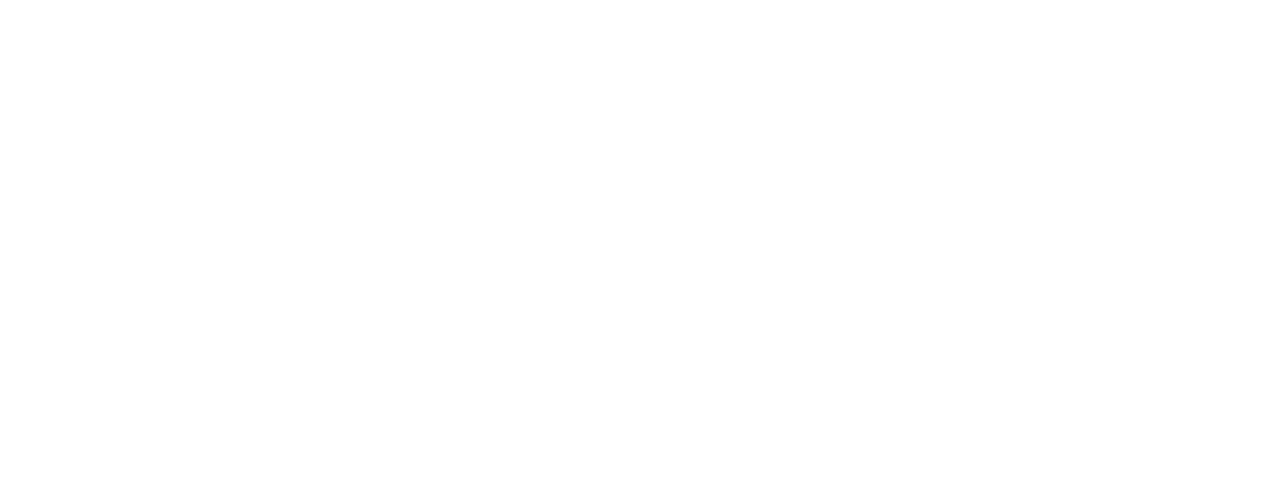
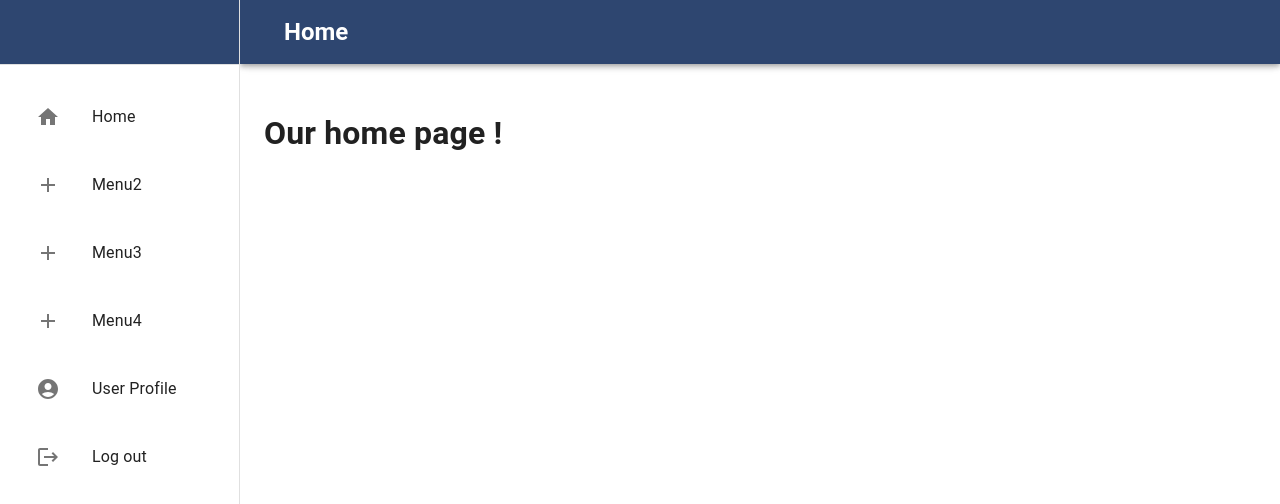
Before and after one commit to amansbhandari/comparify, a React (Create React App) app in the folder client/: page /home in a window 1280 px wide. Before the commit this address had no page. Shown: the top 504 px of the page. Built offline with nearby package versions, Linux system fonts and the light colour scheme.

Commit message:
Home Screen Template and User Details | Issue 25 | Issue 42

```diff
--- a/client/src/app-routes.js
+++ b/client/src/app-routes.js
@@ -1,6 +1,7 @@
 import React from "react";
 import { BrowserRouter as Router, Routes, Route } from "react-router-dom";
 import LandingPage from "./components/landing/LandingPage";
+import Menus from "./components/side-navigation/Menus";
 import UserProfile from "./components/user-profile/UserProfile";
 
 const AppRoutes = (props) => {
@@ -10,6 +11,7 @@ const AppRoutes = (props) => {
       <Routes>
         <Route path="/" element={<LandingPage />} />
         <Route path="/userprofile" element={<UserProfile />} />
+        <Route path="/home" element={<Menus/>} />
       </Routes>
     </Router>
   );
--- /dev/null
+++ b/client/src/components/side-navigation/Menus.js
@@ -0,0 +1,189 @@
+import * as React from 'react';
+import PropTypes from 'prop-types';
+import AppBar from '@mui/material/AppBar';
+import Box from '@mui/material/Box';
+import CssBaseline from '@mui/material/CssBaseline';
+import Divider from '@mui/material/Divider';
+import Drawer from '@mui/material/Drawer';
+import IconButton from '@mui/material/IconButton';
+import HomeIcon from '@mui/icons-material/Home';
+import List from '@mui/material/List';
+import ListItem from '@mui/material/ListItem';
+import ListItemIcon from '@mui/material/ListItemIcon';
+import ListItemText from '@mui/material/ListItemText';
+import MenuIcon from '@mui/icons-material/Menu';
+import Toolbar from '@mui/material/Toolbar';
+import Typography from '@mui/material/Typography';
+import AccountCircleIcon from '@mui/icons-material/AccountCircle';
+import LogoutIcon from '@mui/icons-material/Logout';
+import AddIcon from '@mui/icons-material/Add';
+import UserProfile from '../user-profile/UserProfile';
+
+const drawerWidth = 240;
+
+function Menus(props) {
+  const { window } = props;
+
+
+  //Titles stored for all the menus
+  var titles = ['Home','Menu2','Menu3','Menu4', 'User Profile', 'Log out'];
+
+  const [mobileOpen, setMobileOpen] = React.useState(false);
+  const [titlePage, setTitlePage] = React.useState(titles[0]);
+  const [detailPage, setDetailPage] = React.useState(<h1>Our home page !</h1>)
+
+  const handleDrawerToggle = () => {
+    setMobileOpen(!mobileOpen);
+  };
+
+
+  function getIcon(index)
+  {
+    if(index === 0)
+        return <HomeIcon />
+    else if(index === 4)
+        return <AccountCircleIcon/>
+    else if(index === 5)
+        return <LogoutIcon/>
+    else
+        return <AddIcon/>
+  }
+
+  const drawer = (
+    <div style={{height : '100%'}} >
+      <Toolbar  style = {{background : '#2e4670'}}/>
+      <Divider />
+      <List>
+        {titles.map((text, index) => (
+          <ListItem button key={text}  style= {{margin: '20px'}} onClick={() => {
+            menuClicked(index);
+          }}>
+            <ListItemIcon>
+              {getIcon(index)}
+            </ListItemIcon>
+            <ListItemText primary={text} />
+          </ListItem>
+        ))}
+      </List>
+      <Divider />
+    </div>
+  );
+
+  const container = window !== undefined ? () => window().document.body : undefined;
+
+  return (
+    <Box sx={{ display: 'flex'}} >
+      <CssBaseline />
+      <AppBar
+        position="fixed"
+        sx={{
+          width: { sm: `calc(100% - ${drawerWidth}px)` },
+          ml: { sm: `${drawerWidth}px` },
+          background: '#2e4670'
+        }}
+      >
+        <Toolbar>
+          <IconButton
+            color="inherit"
+            aria-label="open drawer"
+            edge="start"
+            onClick={handleDrawerToggle}
+            sx={{ mr: 2, display: { sm: 'none' } }}
+          >
+            <MenuIcon/>
+          </IconButton>
+          <Typography variant="h5" noWrap component="div" style={{marginLeft : '20px', fontWeight: 'Bold'}}>
+            {titlePage}
+          </Typography>
+        </Toolbar>
+      </AppBar>
+      <Box
+        component="nav"
+        sx={{ width: { sm: drawerWidth }, flexShrink: { sm: 0 } }}
+        aria-label="mailbox folders"
+      >
+        {/* The implementation can be swapped with js to avoid SEO duplication of links. */}
+        <Drawer
+          container={container}
+          variant="temporary"
+          open={mobileOpen}
+          onClose={handleDrawerToggle}
+          ModalProps={{
+            keepMounted: true, // Better open performance on mobile.
+          }}
+          sx={{
+            display: { xs: 'block', sm: 'none' },
+            '& .MuiDrawer-paper': { boxSizing: 'border-box', width: drawerWidth },
+          }}
+        >
+          {drawer}
+        </Drawer>
+        <Drawer
+          variant="permanent"
+          sx={{
+            display: { xs: 'none', sm: 'block' },
+            '& .MuiDrawer-paper': { boxSizing: 'border-box', width: drawerWidth },
+          }}
+          open
+        >
+          {drawer}
+        </Drawer>
+      </Box>
+      <Box
+        component="main"
+        sx={{ flexGrow: 1, p: 3, width: { sm: `calc(100% - ${drawerWidth}px)` } }}>
+        <Toolbar/>
+        {/* <Typography paragraph>
+          Lorem ipsum d
+        </Typography>
+        <Typography paragraph>
+          Consequat mauris n
+        </Typography> */}
+        {detailPage}
+        {/* <UserProfile></UserProfile> */}
+      </Box>
+    </Box>
+  );
+
+function menuClicked(index)
+{
+  setTitlePage(titles[index]);
+
+  if(index === 0)
+  {
+    setDetailPage(<h1>Our home page detail page can be added by replacing this!</h1>)
+  }
+  else if(index === 1)
+  {
+
+    setDetailPage(<h1>Menu 1 detail page can be added by replacing this!</h1>)
+  }
+  else if(index === 2)
+  {
+    setDetailPage(<h1>Menu 2 detail page can be added by replacing this!</h1>)
+  }
+  else if(index === 3)
+  {
+    setDetailPage(<h1>Menu 3 detail page can be added by replacing this!</h1>)
+  }
+  else if(index === 4)
+  {
+    setDetailPage(<UserProfile></UserProfile>);
+  }
+  else
+  {
+    setDetailPage(<h1>User will be logged out !</h1>);
+  }
+}
+}
+
+
+Menus.propTypes = {
+  /**
+   * Injected by the documentation to work in an iframe.
+   * You won't need it on your project.
+   */
+  window: PropTypes.func,
+};
+
+export default Menus;
--- a/client/src/components/user-profile/UserProfile.js
+++ b/client/src/components/user-profile/UserProfile.js
@@ -1,15 +1,10 @@
-import { Box } from "@material-ui/core";
+import { Box,Button} from "@material-ui/core";
 import React from "react";
 import useStyles from "../../hooks/use-styles";
-
 
 import Grid from '@mui/material/Grid';
 import Typography from '@mui/material/Typography';
 import Avatar from '@mui/material/Avatar';
-import Paper from '@mui/material/Paper';
-
-
-import LockOutlinedIcon from '@mui/icons-material/LockOutlined';
 
 
 const style = {
@@ -17,7 +12,9 @@ const style = {
         display: 'flex',
         flexDirection: 'column',
         alignItems: 'center',
-        margin: "64px 128px"
+        margin: "64px 128px",
+        marginTop: "80px",
+
     },
     imageContainer: {
         display: 'flex',
@@ -26,27 +23,107 @@ const style = {
     },
     image: {
         width: "100%"
+    },
+    editableField: {
+        width : '50%',
+        float : 'right',
+        fontSize: 24,
+    },
+    grid:{
+        display: 'flex',
+        flexDirection: 'column',
+        alignItems: 'center',
+        margin: "64px 128px" ,
+        justifyContent: 'center',
+        marginLeft: '25%'
+    },
+    field:{
+        alignItems: 'center',
+        flexDirection: 'column',
+        marginTop: "50px",
+        marginBottom: "50px",
+        width: "70%",
+    },
+    label:{
+        marginLeft: '30%',
+        fontSize: 22,
+        color: 'gray'
+    },
+
+    button: {
+        marginTop: "16px",
+        marginBottom: "8px"
+    },
+    buttonContainer: {
+        display: "flex",
+        justifyContent: "end"
     }
 }
 
 const UserProfile = (props) => {
 
     const classes = useStyles(style);
+    // const [task, setTask] = useState("");
+
+    function userEmail()
+    {
+        return "amansbhandari@gmail.com";
+    }
+
+    function userFirstName()
+    {
+        return "Aman Singh";
+    }
+
+    function userLastName()
+    {
+        return "Bhandari";
+    }
 
     return(<>
-        <Grid item xs={12} sm={7} md={6} component={Paper} elevation={6} square>
+        {/* <Grid item xs={12} sm={7} md={6} component={Paper} elevation={6} square style= {style.grid}> */}
                 <Box className={classes.root}>
                     <Avatar sx={{ m: 1, bgcolor: 'secondary.main' }}>
-                        <LockOutlinedIcon />
                     </Avatar>
                     <Typography component="h1" variant="h5">
                         User Profile
                     </Typography>
+                    <div style={style.field}>
+                        <label style= {style.label}>Email Id</label>
+                        <label style= {style.editableField}>{userEmail()}</label>
+                        {/* <Editable text={userEmail()} placeholder="Enter email id" type="input" style={style.editableField} >
+                         <input type="text" name="emailid" placeholder="Enter email id" value={task}
+                            onChange={e => setTask(e.target.value)}  style={style.editableField}/>
+                        </Editable> */}
+                    </div>
+
+                    <div style={style.field}>
+                        <label style= {style.label}>First name</label>
+                        <label style= {style.editableField}>{userFirstName()}</label>
+                        {/* <Editable text={userFirstName()} placeholder={"Enter first name"} type="input" style={style.editableField}>
+                        <input type="text" name="emailid" placeholder="Enter first name" value={task}
+                        onChange={e => setTask(e.target.value)}   style={style.editableField}/>
+                        </Editable> */}
+                    </div>
+
+                    <div style={style.field}>
+                        <label style= {style.label}>Last Name</label>
+                        <label style= {style.editableField}>{userLastName()}</label>
+                        {/* <Editable text={userLastName()} placeholder={"Enter last name"} type="input" style={style.editableField}>
+                            <input type="text" name="emailid" placeholder="Enter last name" value={task}
+                            onChange={e => setTask(e.target.value)}   style={style.editableField}/>
+                        </Editable> */}
+                    </div>
+
+                    <Grid item className={classes.buttonContainer}>
+                        <Button color="primary" variant="contained" type="submit" className={classes.button} >
+                            Edit
+                        </Button>
+                    </Grid>
+                </Box>
+            {/* </Grid> */}
 
 
-
-                </Box>
-            </Grid>
     </>)
 }
 
```
Also changed, not shown: client/src/components/user-profile/Editable.js (added, +49 -0 lines).
